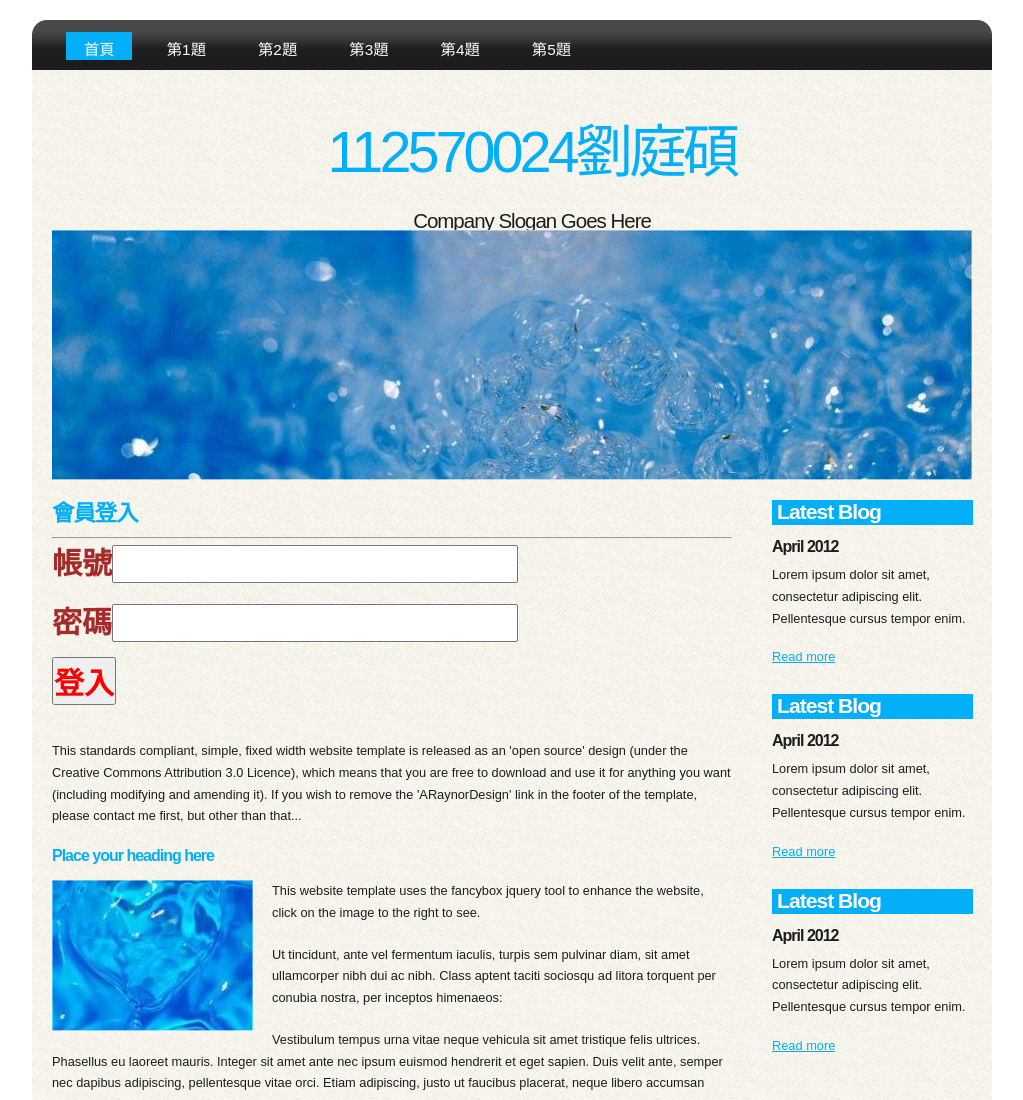
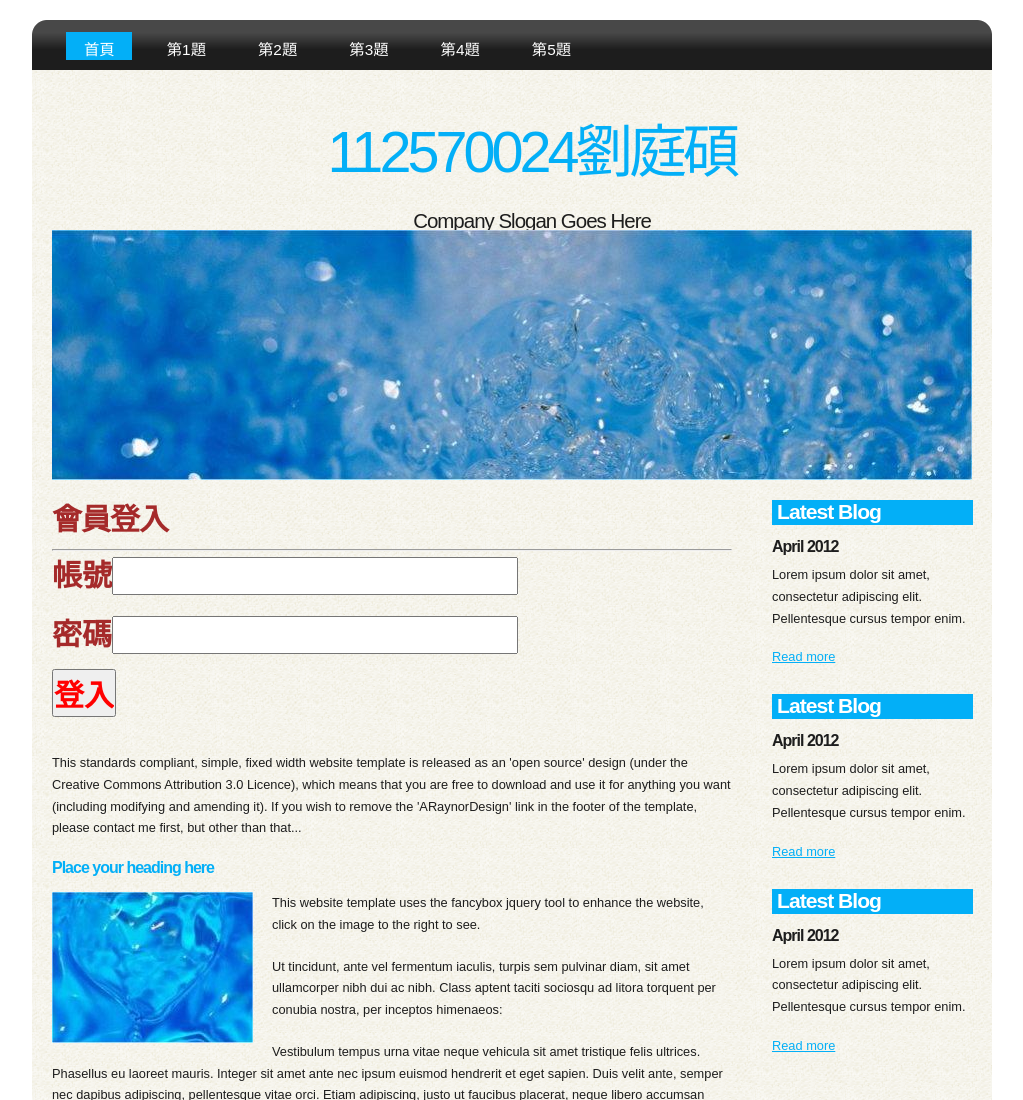
Before and after one commit to thach0536/112-1me, a plain HTML site: page a4.html in a window 1280 px wide. Shown: the top 1100 px of the page, without its empty margins (128-1151 px from the left). Drawn offline with Linux system fonts and the light colour scheme.

Commit message:
Update a4.html

```diff
--- a/a4.html
+++ b/a4.html
@@ -83,7 +83,7 @@
 	  </div><!--close banner_image-->
       <div id="content">
         <div class="content_item">
-          <h1>會員登入</h1>
+          <h1 class="s4">會員登入</h1>
           <hr>
           <label class="s4" for="">帳號</label><input id="d1" class="s3" type="text">
           <br><br>
```
